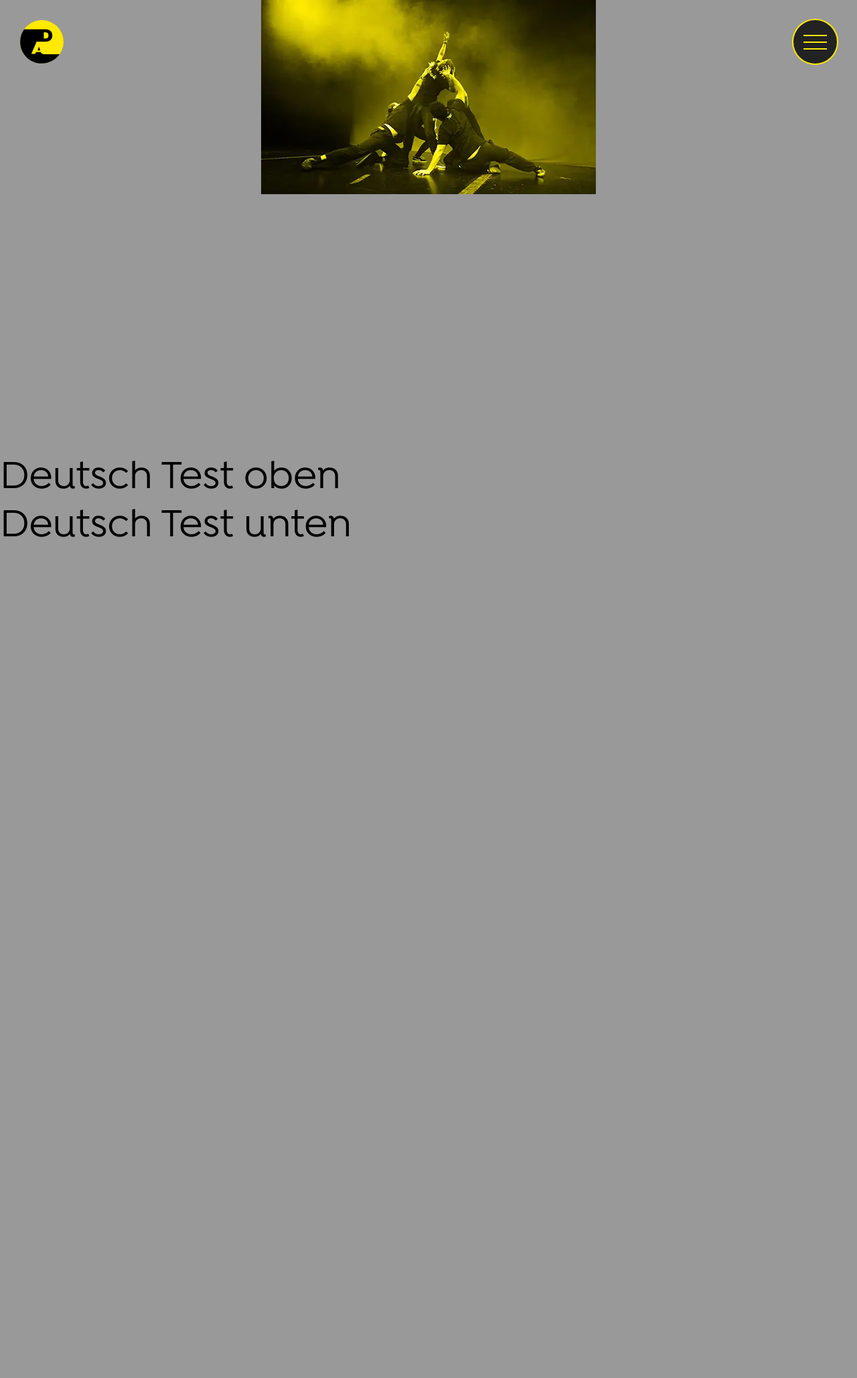
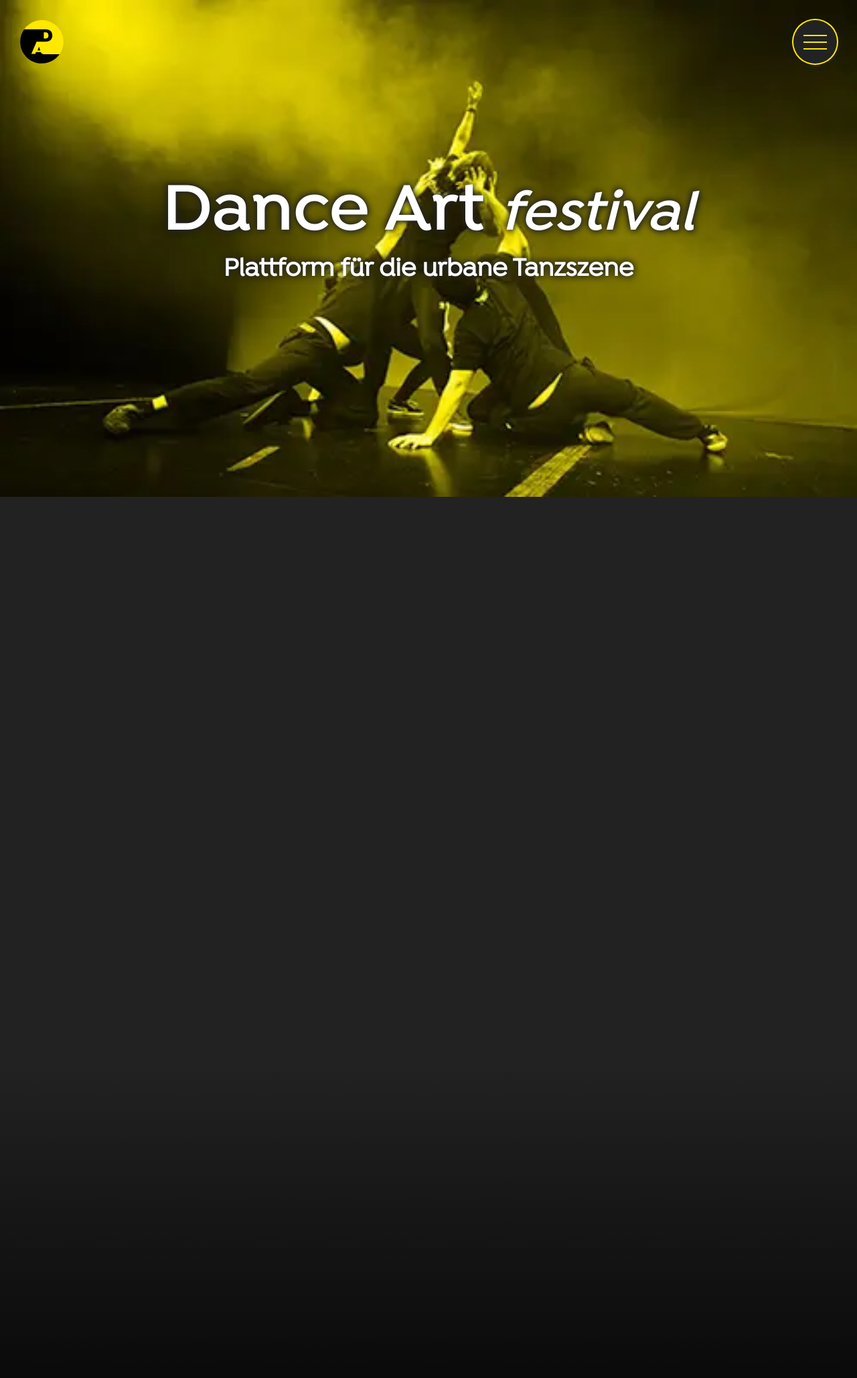
Before and after one commit to TimBittins/danceartfestival, a PHP site: page / in a window 1280 px wide. Shown: the top 2058 px of the page at 67% size. Run offline with PHP 8.4, Linux system fonts and the light colour scheme; some libraries are stand-ins or nearby versions.

Commit message:
landing-page header / h1 and h3 / for all screens

```diff
--- a/assets/_fonts.scss
+++ b/assets/_fonts.scss
@@ -45,7 +45,25 @@
 html {
     font-family: isidora-medium;
     font-size: 62.5%;
+    color: $white;
 }
+
+h1 {
+    font-family: isidora-semibold;
+    font-size: clamp(26px, 8vw, 200px);
+}
+$h1__margin--top: clamp(7rem, 20vw, 30rem);
+
+
+h3 {
+    font-family: isidora-medium;
+    font-size: clamp(16px, 3vw, 50px);
+}
+
+/* T E X T   E F F E C T S */
+// Landing Page Headlines
+$text-fx__text-shadow--landing-page: 2px 2px 10px $grey-dark, -2px -2px 10px $grey-dark;
+
 // Links
 a:link,
 a:visited {
--- /dev/null
+++ b/assets/_landing-page.scss
@@ -0,0 +1,41 @@
+#header__landing-page {
+    width: 100%;
+    height: 33vh;
+    background-color: $grey-dark;
+    background: url('../img/landing_bg_sm.webp') no-repeat center center  / auto 33vh;
+    h1 {
+        margin-top: $h1__margin--top;
+        text-shadow: $text-fx__text-shadow--landing-page;
+    }
+    h3 {
+        margin: 0 25vw;
+        text-align: center;
+        text-shadow: $text-fx__text-shadow--landing-page;
+    }
+
+    @media screen and (min-width: $media-query__sm--landscape) {
+        height: 100vh;
+        background: url('../img/landing_bg_sm.webp') no-repeat center top  / 100vw auto;
+
+    }
+
+    @media screen and (min-width: $media-query__tb) {
+
+        height: 50vw;
+        background: url('../img/landing_bg_sm.webp') no-repeat center top  / 100vw auto;
+
+        h3 {
+            margin: 0 15vw;
+        }
+    }
+
+    @media screen and (min-width: $media-query__tb--landscape) {
+        height: 70vh;
+        background: url('../img/landing_bg_sm.webp') no-repeat center top  / 100vw auto;
+
+    }
+    @media screen and (min-width: $media-query__laptop) {
+        height: 100vh;
+    }
+
+}
--- a/assets/_menu.scss
+++ b/assets/_menu.scss
@@ -330,6 +330,13 @@
 }
 
 /* M E N U   B A R S   A N I M A T I O N */
+#navigation:checked ~ .menu__container > .menu__bar {
+    background: $grey-dark-transparent;
+    @media screen and (min-width: $media-query__laptop) {
+        background: transparent;
+    }
+}
+
 .menu__bar--privacy,
 .menu__bar--languages,
 .menu__bar--pages,
--- a/assets/style.scss
+++ b/assets/style.scss
@@ -4,30 +4,28 @@
 @import "global";
 @import "menu";
 @import "language";
+@import "landing-page";
+
+
+
+body {
+    background-color: $grey-dark;
+    background: $grey-dark linear-gradient($grey-dark 70%, $black) 0 0 / 100vw 100vh fixed;
+
+}
 
 header {
     position: relative;
-    width: 100%;
-    height: 30vh;
-    background-color: red;
-    background: url('../img/landing_bg_sm.webp') no-repeat center top;
-
+    top: 0;
+    left: 0;
+    display: flex;
+    flex-direction: column;
+    align-items: center;
 }
 
-body {
-    background: $grey-medium;
-}
-
-main p {
-    font-size: 6rem;
-}
 
 .index-box {
     height: 1400px;
-    background-color: turquoise;
-    & p {
-        font-size: 6rem;
-    }
 }
 #guest-box, #guest-test {
     height: 1400px;
--- a/css/style.css
+++ b/css/style.css
@@ -55,8 +55,20 @@
 html {
   font-family: isidora-medium;
   font-size: 62.5%;
+  color: #ffffff;
 }
 
+h1 {
+  font-family: isidora-semibold;
+  font-size: clamp(26px, 8vw, 200px);
+}
+
+h3 {
+  font-family: isidora-medium;
+  font-size: clamp(16px, 3vw, 50px);
+}
+
+/* T E X T   E F F E C T S */
 a:link,
 a:visited {
   display: block;
@@ -664,6 +676,16 @@ html {
 }
 
 /* M E N U   B A R S   A N I M A T I O N */
+#navigation:checked ~ .menu__container > .menu__bar {
+  background: rgba(34, 34, 34, 0.8);
+}
+
+@media screen and (min-width: 1025px) {
+  #navigation:checked ~ .menu__container > .menu__bar {
+    background: transparent;
+  }
+}
+
 .menu__bar--privacy,
 .menu__bar--languages,
 .menu__bar--pages,
@@ -729,29 +751,78 @@ html {
           box-shadow: 0 0 0 0.3rem #ffffff;
 }
 
-header {
-  position: relative;
+#header__landing-page {
   width: 100%;
-  height: 30vh;
-  background-color: red;
-  background: url("../img/landing_bg_sm.webp") no-repeat center top;
+  height: 33vh;
+  background-color: #222222;
+  background: url("../img/landing_bg_sm.webp") no-repeat center center/auto 33vh;
+}
+
+#header__landing-page h1 {
+  margin-top: clamp(7rem, 20vw, 30rem);
+  text-shadow: 2px 2px 10px #222222, -2px -2px 10px #222222;
+}
+
+#header__landing-page h3 {
+  margin: 0 25vw;
+  text-align: center;
+  text-shadow: 2px 2px 10px #222222, -2px -2px 10px #222222;
+}
+
+@media screen and (min-width: 420px) {
+  #header__landing-page {
+    height: 100vh;
+    background: url("../img/landing_bg_sm.webp") no-repeat center top/100vw auto;
+  }
+}
+
+@media screen and (min-width: 768px) {
+  #header__landing-page {
+    height: 50vw;
+    background: url("../img/landing_bg_sm.webp") no-repeat center top/100vw auto;
+  }
+  #header__landing-page h3 {
+    margin: 0 15vw;
+  }
+}
+
+@media screen and (min-width: 840px) {
+  #header__landing-page {
+    height: 70vh;
+    background: url("../img/landing_bg_sm.webp") no-repeat center top/100vw auto;
+  }
+}
+
+@media screen and (min-width: 1025px) {
+  #header__landing-page {
+    height: 100vh;
+  }
 }
 
 body {
-  background: #999999;
+  background-color: #222222;
+  background: #222222 -webkit-gradient(linear, left top, left bottom, color-stop(70%, #222222), to(#000000)) 0 0/100vw 100vh fixed;
+  background: #222222 linear-gradient(#222222 70%, #000000) 0 0/100vw 100vh fixed;
 }
 
-main p {
-  font-size: 6rem;
+header {
+  position: relative;
+  top: 0;
+  left: 0;
+  display: -webkit-box;
+  display: -ms-flexbox;
+  display: flex;
+  -webkit-box-orient: vertical;
+  -webkit-box-direction: normal;
+      -ms-flex-direction: column;
+          flex-direction: column;
+  -webkit-box-align: center;
+      -ms-flex-align: center;
+          align-items: center;
 }
 
 .index-box {
   height: 1400px;
-  background-color: turquoise;
-}
-
-.index-box p {
-  font-size: 6rem;
 }
 
 #guest-box, #guest-test {
--- a/index.html
+++ b/index.html
@@ -63,18 +63,21 @@
         </div>
     </nav>
     <div id="website">
-    <header>
-
+    <header id="header__landing-page">
+        <h1>Dance Art <em><small>festival</small></em></h1>
+        <h3 lang="de">Plattform für die urbane Tanzszene</h3>
+        <h3 lang="en">Platform for the urban dance scene</h3>
     </header>
     <main>
     <div id="website-content">
+        <div class="index-box">
         <p lang="en">English test up</p>
         <p lang="de">Deutsch Test oben</p>
 
             <p lang="en">This is Index Area</p>
             <p lang="en">English test down</p>
             <p lang="de">Deutsch Test unten</p>
-
+        </div>
 
         </div>
     </main>
--- a/js/menu-script.js
+++ b/js/menu-script.js
@@ -20,11 +20,11 @@ $(document).ready(function() {
         var langRadioCheck = $(this).val();
         console.log(langRadioCheck);
             if(langRadioCheck === "english") {
-                $('[lang="en"]').show(250, "swing");
-                $('[lang="de"]').hide(250, "swing");
+                $('[lang="en"]').show("swing");
+                $('[lang="de"]').hide("swing");
             } else {
-                $('[lang="en"]').hide(250, "swing");
-                $('[lang="de"]').show(250, "swing");
+                $('[lang="en"]').hide("swing");
+                $('[lang="de"]').show("swing");
             };
       });
 
```
